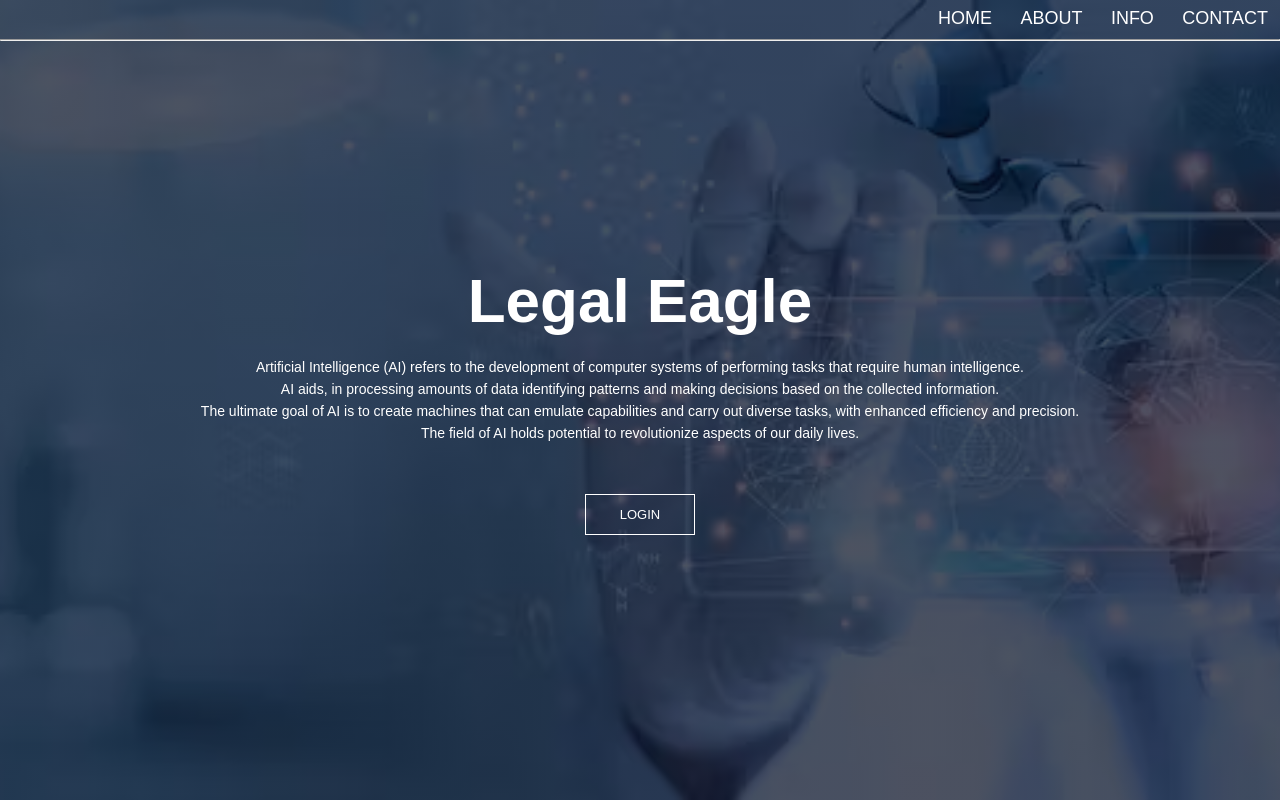
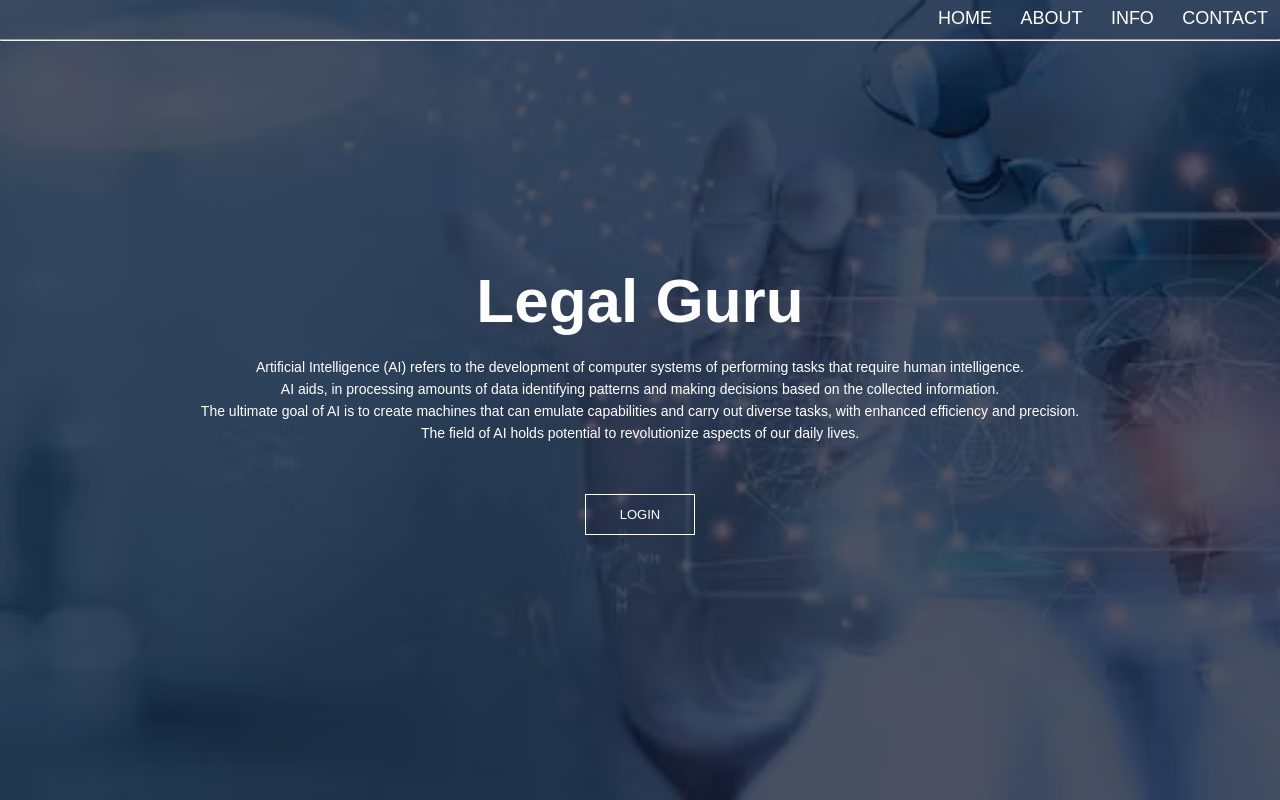
Before and after one commit to ShivamGarg30304/LegalDocumentation, a plain HTML site: page index.html in a window 1280 px wide. Shown: the top 800 px of the page. Drawn offline with Linux system fonts and the light colour scheme.

Commit message:
Update index.html

```diff
--- a/index.html
+++ b/index.html
@@ -21,7 +21,7 @@
     </nav>
     <hr>
     <div class="text-box">
-        <h1>Legal Eagle</h1>
+        <h1>Legal Guru</h1>
         <p>Artificial Intelligence (AI) refers to the development of computer systems of performing tasks
             that require human intelligence.<br> AI aids, in processing amounts of data identifying patterns and making
             decisions based on the collected information.<br>
```
